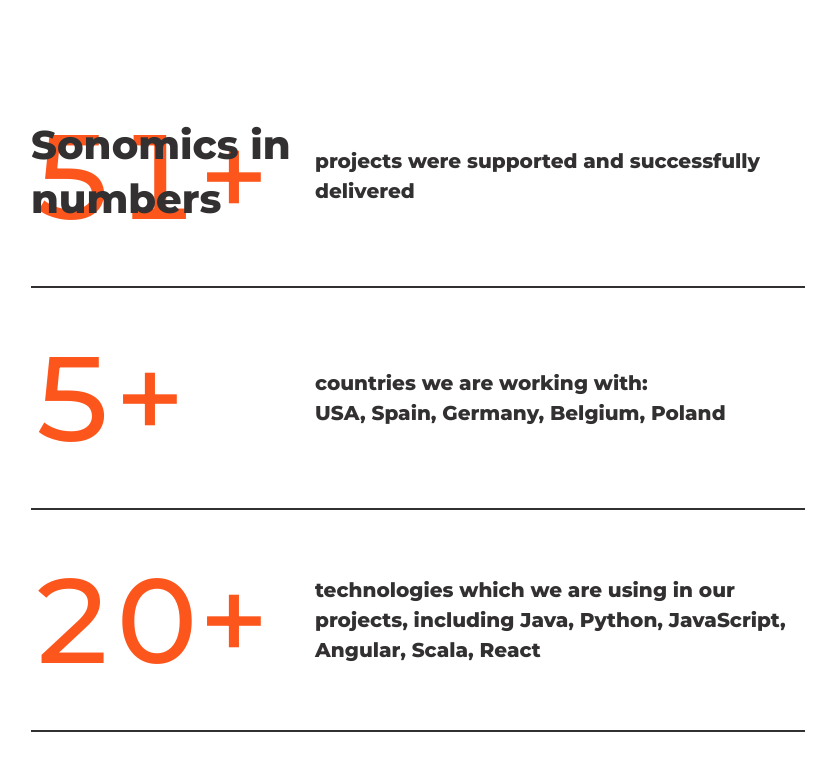
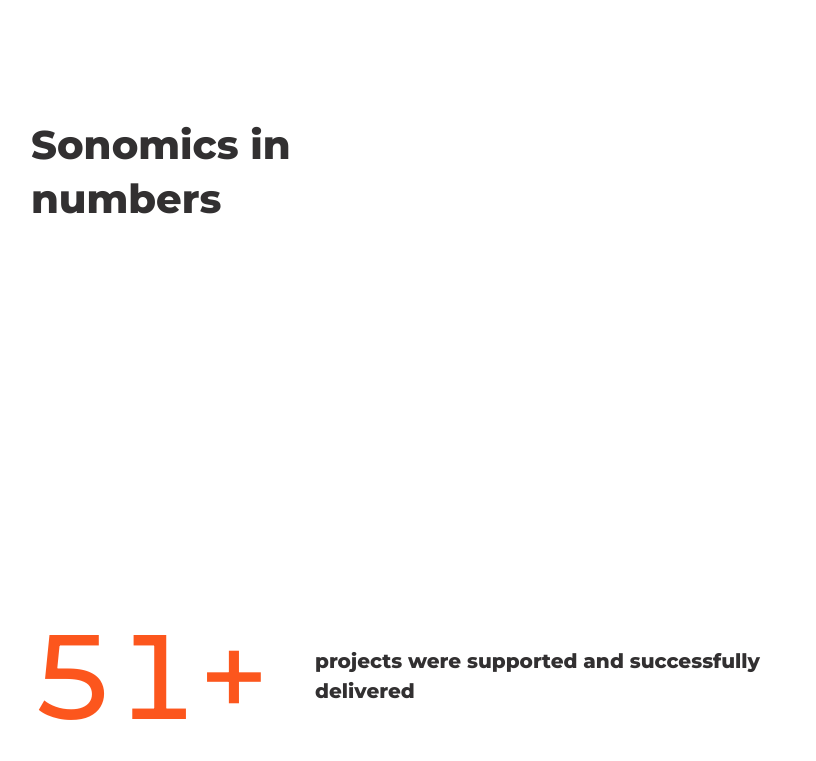
Before and after one commit to skabanets/sonomics, a React (Vite) app: page /about in a window 1280 px wide. Shown: the part 1319-2080 px from the top of the page, without its empty margins (257-1073 px from the left). Built offline with nearby package versions, Linux system fonts and the light colour scheme.

Commit message:
Update styles SonomicsNumbers section

```diff
--- a/src/sections/About/SonomicsNumbers.tsx
+++ b/src/sections/About/SonomicsNumbers.tsx
@@ -8,7 +8,10 @@ export const SonomicsNumbers = () => {
   return (
     <section className="py-[100px]">
       <div className="container relative">
-        <motion.h2 className="sticky top-[100px] z-10 w-[300px] pt-[20px]" {...opacityFade}>
+        <motion.h2
+          className="sticky top-[100px] z-10 w-[300px] pb-[500px] pt-[20px]"
+          {...opacityFade}
+        >
           Sonomics in numbers
         </motion.h2>
         <ul className="ml-auto mt-[-128px] w-[774px] overflow-hidden">
```
